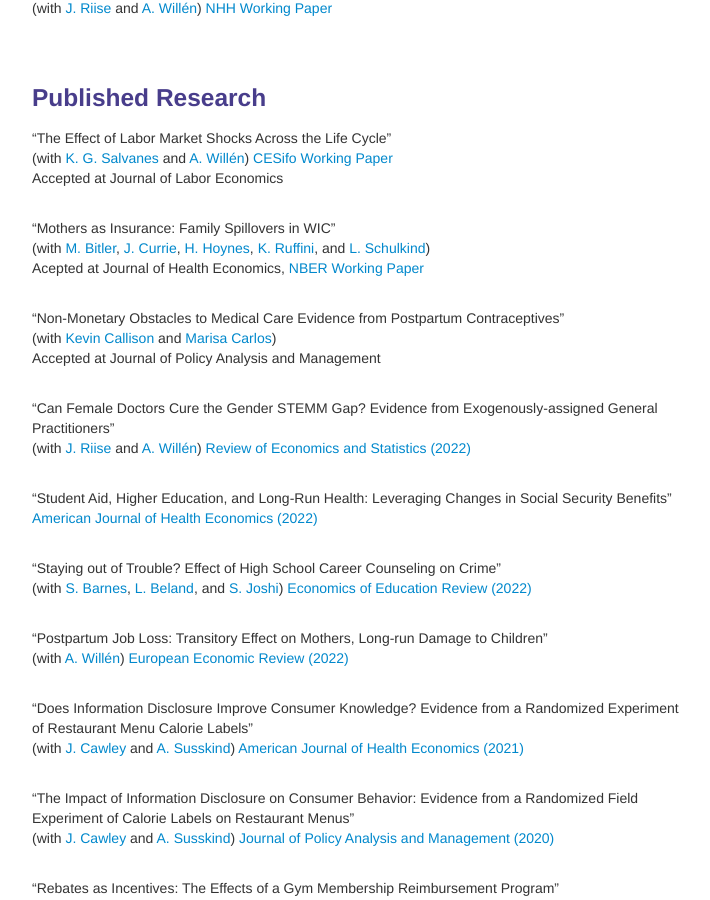
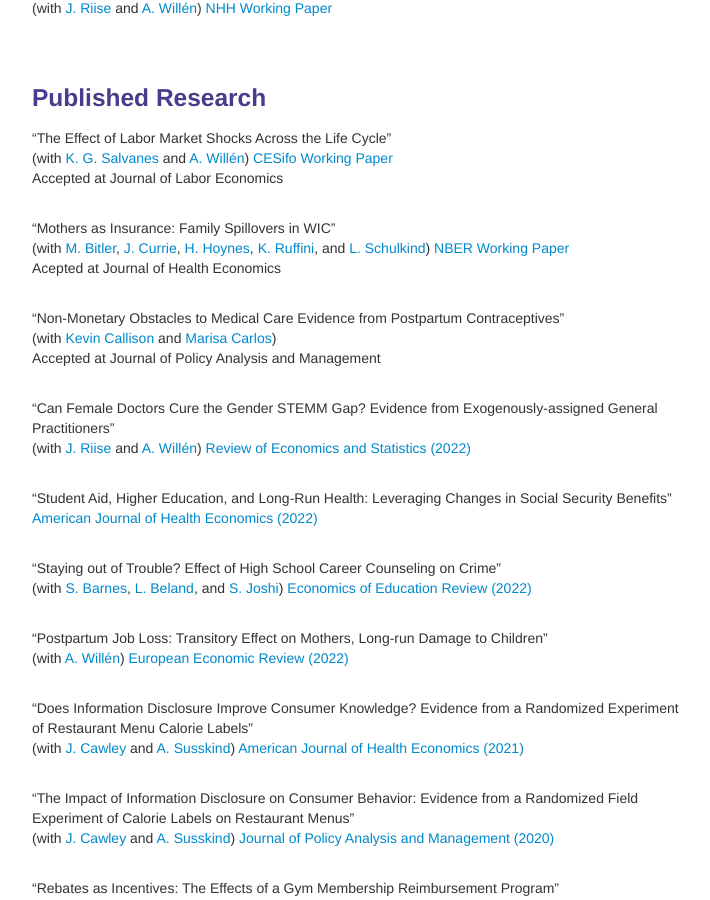
Before and after one commit to bjwillage/bjwillage.github.io, a Jekyll site: the page built from pages/research.md, in a window 1280 px wide and 900 px high, scrolled down 554 px. Shown: the whole window, without its empty margins (258-968 px from the left). Built offline with Jekyll 4.4.1, drawn with Linux system fonts in a browser that asks for light colours.

```diff
--- a/pages/research.md
+++ b/pages/research.md
@@ -46,8 +46,8 @@ Accepted at Journal of Labor Economics
 <br><br>
 
 "Mothers as Insurance: Family Spillovers in WIC"<br>
-(with [M. Bitler](https://sites.google.com/site/mbitler), [J. Currie](https://scholar.princeton.edu/jcurrie/home), [H. Hoynes](https://gspp.berkeley.edu/directories/faculty/hilary-hoynes), [K. Ruffini](https://sites.google.com/view/kristaruffini/), and [L. Schulkind](http://lisaschulkind.weebly.com/))<br>
-Acepted at Journal of Health Economics, [NBER Working Paper](https://www.nber.org/papers/w30112)
+(with [M. Bitler](https://sites.google.com/site/mbitler), [J. Currie](https://scholar.princeton.edu/jcurrie/home), [H. Hoynes](https://gspp.berkeley.edu/directories/faculty/hilary-hoynes), [K. Ruffini](https://sites.google.com/view/kristaruffini/), and [L. Schulkind](http://lisaschulkind.weebly.com/)) [NBER Working Paper](https://www.nber.org/papers/w30112)<br>
+Acepted at Journal of Health Economics
 <br><br>
 
 "Non-Monetary Obstacles to Medical Care Evidence from Postpartum Contraceptives"<br>
```
